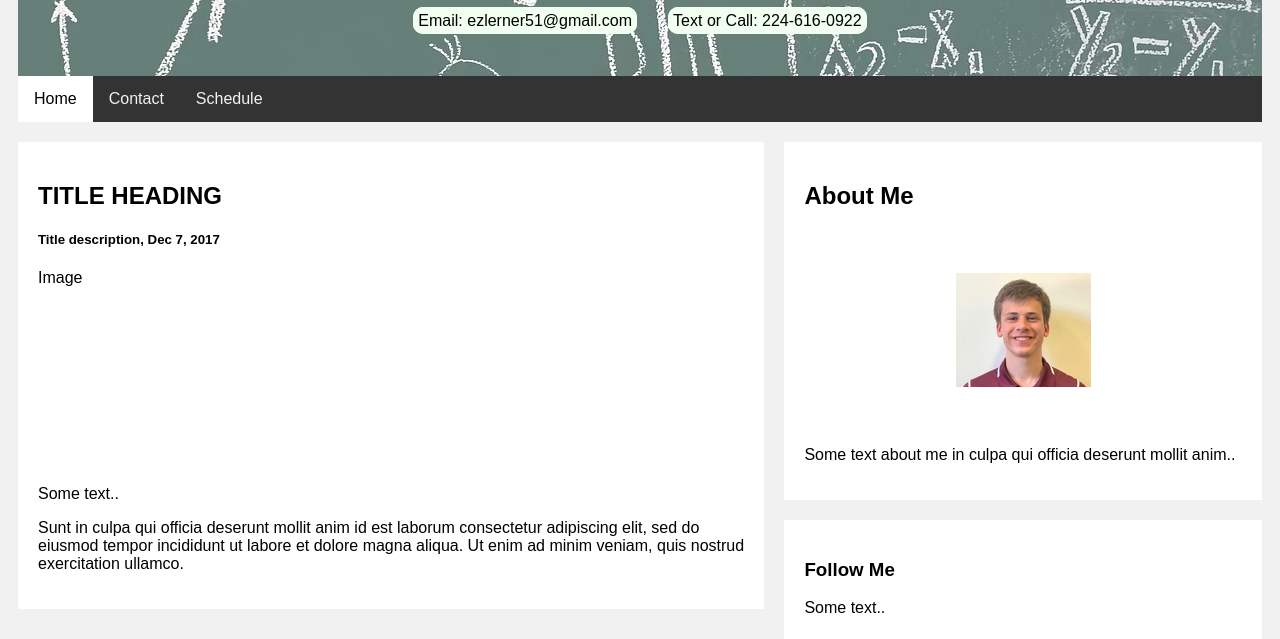
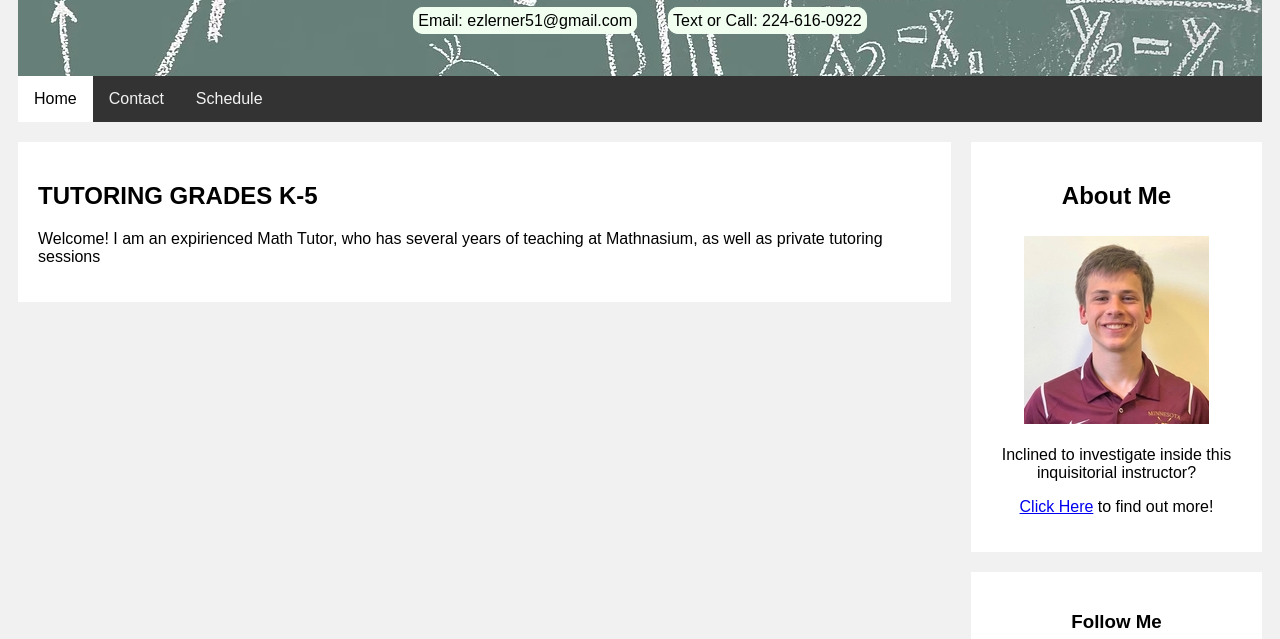
Before and after one commit to EvanLerner/evanlerner.github.io, a plain HTML site: page home.html in a window 1280 px wide. Shown: the part 161-800 px from the top of the page. Drawn offline with Linux system fonts and the light colour scheme; files whose address does not match are found by name.

Commit message:
add website

```diff
--- a/home.html
+++ b/home.html
@@ -63,15 +63,16 @@ body {
 /* Left column */
 .leftcolumn {
   float: left;
-  width: 60%;
+  width: 75%;
 }
 
 /* Right column */
 .rightcolumn {
   float: left;
-  width: 40%;
+  width: 25%;
   background-color: #f1f1f1;
   padding-left: 20px;
+  text-align: center
 }
 
 /* Fake image */
@@ -139,11 +140,9 @@ body {
 <div class="row">
   <div class="leftcolumn">
     <div class="card">
-      <h2>TITLE HEADING</h2>
-      <h5>Title description, Dec 7, 2017</h5>
-      <div class="fakeimg.jpg" style="height:200px;">Image</div>
-      <p>Some text..</p>
-      <p>Sunt in culpa qui officia deserunt mollit anim id est laborum consectetur adipiscing elit, sed do eiusmod tempor incididunt ut labore et dolore magna aliqua. Ut enim ad minim veniam, quis nostrud exercitation ullamco.</p>
+      <h2>TUTORING GRADES K-5</h2>
+      <p>Welcome! I am an expirienced Math Tutor, who has several years of teaching at Mathnasium, as well
+      as private tutoring sessions</p>
     </div>
 
   </div>
@@ -151,7 +150,8 @@ body {
     <div class="card">
       <h2>About Me</h2>
       <div class="fakeimg" style="height:200px;"></div>
-      <p>Some text about me in culpa qui officia deserunt mollit anim..</p>
+      <p>Inclined to investigate inside this inquisitorial instructor?</p>
+      <p><a href="contact.html">Click Here</a> to find out more!</p>
     </div>
 
     <div class="card">
```
Also changed, not shown: New folder/fakeimg.jpg (renamed from fakeimg.jpg), New folder/mathbackground.webp (renamed from mathbackground.webp), New folder/me.jpg (added), me.jpg (deleted), 4 other files.
